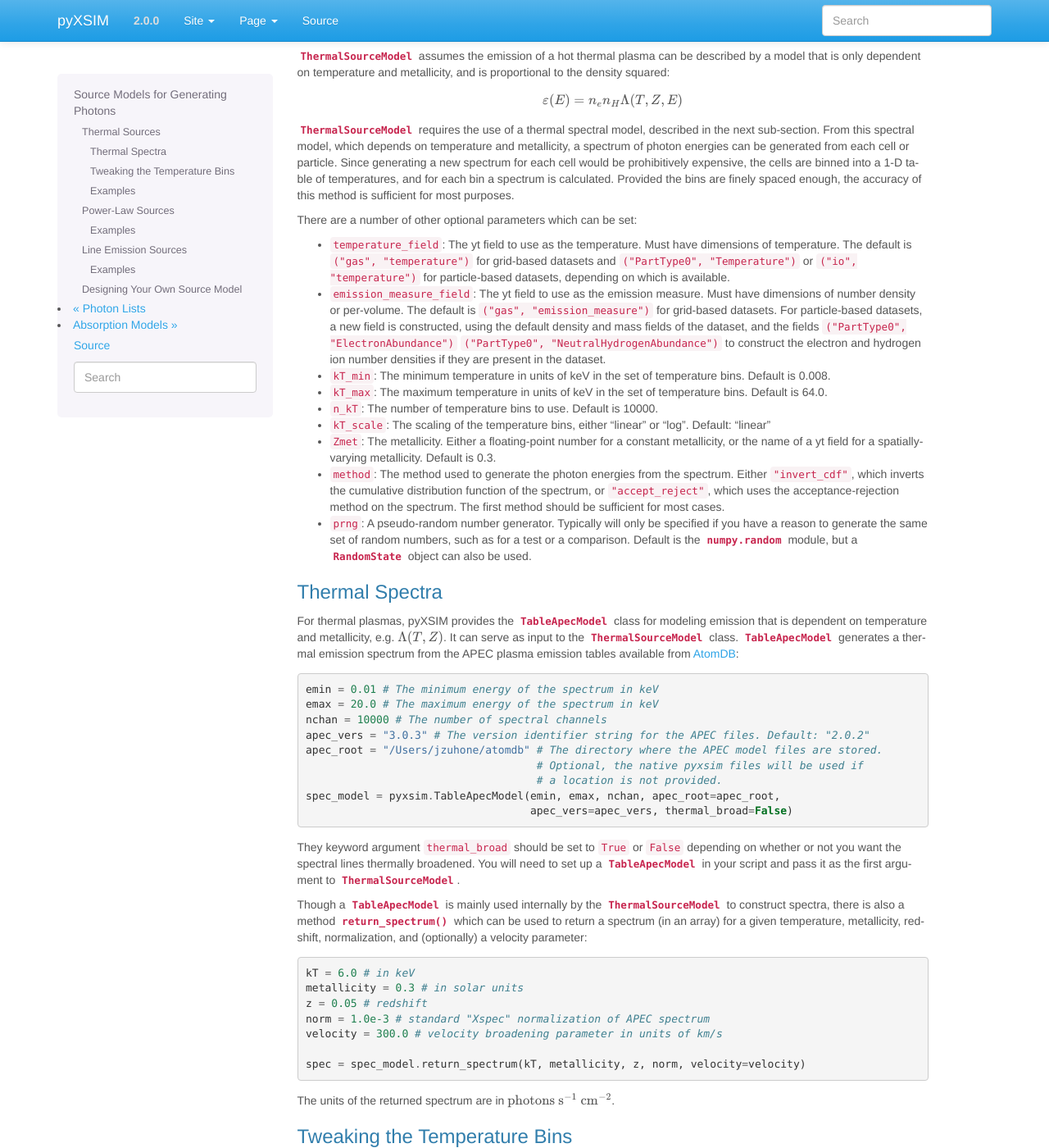
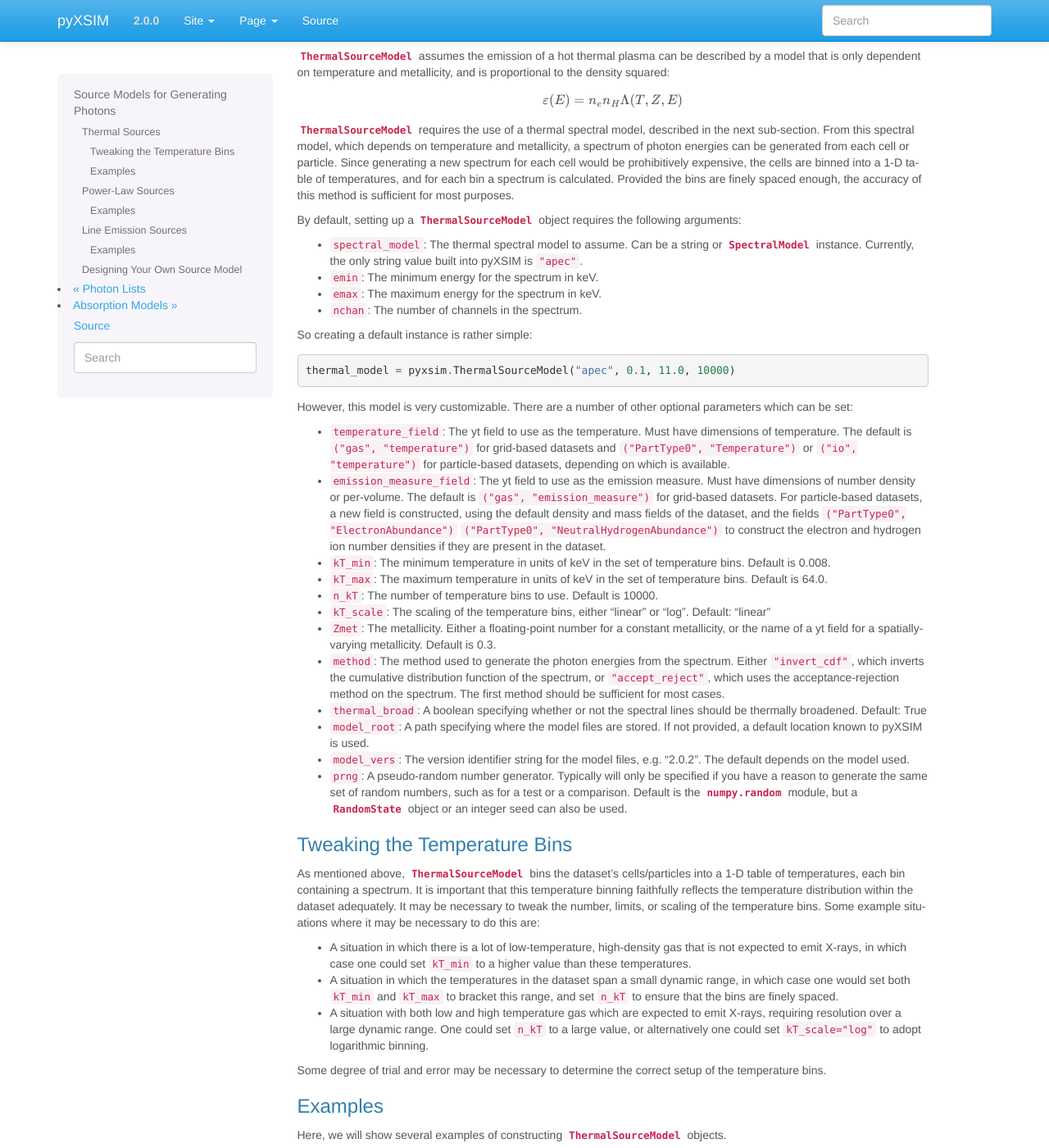
Before and after one commit to jzuhone/pyxsim, a Sphinx documentation site: the page built from doc/source/source_models.rst, in a window 1280 px wide and 1400 px high, scrolled down 201 px. Shown: the whole window at 82% size. Built offline with Sphinx 7.4.7, drawn with Linux system fonts in a browser that asks for light colours; some of the changed text lies outside the part shown.

Commit message:
Updated source model docs

```diff
--- a/doc/source/source_models.rst
+++ b/doc/source/source_models.rst
@@ -30,7 +30,24 @@ expensive, the cells are binned into a 1-D table of temperatures, and for each b
 a spectrum is calculated. Provided the bins are finely spaced enough, the accuracy of
 this method is sufficient for most purposes.
 
-There are a number of other optional parameters which can be set:
+By default, setting up a :class:`~pyxsim.source_models.ThermalSourceModel` object
+requires the following arguments:
+
+* ``spectral_model``: The thermal spectral model to assume. Can be a string or
+  :class:`~pyxsim.spectral_models.SpectralModel` instance. Currently, the only
+  string value built into pyXSIM is ``"apec"``.
+* ``emin``: The minimum energy for the spectrum in keV.
+* ``emax``: The maximum energy for the spectrum in keV.
+* ``nchan``: The number of channels in the spectrum.
+
+So creating a default instance is rather simple:
+
+.. code-block:: python
+
+    thermal_model = pyxsim.ThermalSourceModel("apec", 0.1, 11.0, 10000)
+
+However, this model is very customizable. There are a number of other optional
+parameters which can be set:
 
 * ``temperature_field``: The yt field to use as the temperature. Must have dimensions
   of temperature. The default is ``("gas", "temperature")`` for grid-based datasets and
@@ -51,54 +68,16 @@ There are a number of other optional parameters which can be set:
 * ``method``: The method used to generate the photon energies from the spectrum. Either ``"invert_cdf"``,
   which inverts the cumulative distribution function of the spectrum, or ``"accept_reject"``, which uses
   the acceptance-rejection method on the spectrum. The first method should be sufficient for most cases.
+* ``thermal_broad``: A boolean specifying whether or not the spectral lines should be thermally
+  broadened. Default: True
+* ``model_root``: A path specifying where the model files are stored. If not provided, a default
+  location known to pyXSIM is used.
+* ``model_vers``: The version identifier string for the model files, e.g. "2.0.2". The default
+  depends on the model used.
 * ``prng``: A pseudo-random number generator. Typically will only be specified
   if you have a reason to generate the same set of random numbers, such as for a
   test or a comparison. Default is the :mod:`numpy.random` module, but a
-  :class:`~numpy.random.RandomState` object can also be used.
-
-Thermal Spectra
-+++++++++++++++
-
-For thermal plasmas, pyXSIM provides the :class:`~pyxsim.spectral_models.TableApecModel` class
-for modeling emission that is dependent on temperature and metallicity, e.g. :math:`\Lambda(T,Z)`.
-It can serve as input to the :class:`~pyxsim.source_models.ThermalSourceModel` class.
-:class:`~pyxsim.spectral_models.TableApecModel` generates a thermal emission spectrum
-from the APEC plasma emission tables available from `AtomDB <http://www.atomdb.org>`_:
-
-.. code-block:: python
-
-    emin = 0.01 # The minimum energy of the spectrum in keV
-    emax = 20.0 # The maximum energy of the spectrum in keV
-    nchan = 10000 # The number of spectral channels
-    apec_vers = "3.0.3" # The version identifier string for the APEC files. Default: "2.0.2"
-    apec_root = "/Users/jzuhone/atomdb" # The directory where the APEC model files are stored.
-                                        # Optional, the native pyxsim files will be used if
-                                        # a location is not provided.
-    spec_model = pyxsim.TableApecModel(emin, emax, nchan, apec_root=apec_root,
-                                       apec_vers=apec_vers, thermal_broad=False)
-
-They keyword argument ``thermal_broad`` should be set to ``True`` or ``False`` depending on
-whether or not you want the spectral lines thermally broadened. You will need to set up a
-:class:`~pyxsim.spectral_models.TableApecModel` in your script and pass it as the first argument
-to :class:`~pyxsim.source_models.ThermalSourceModel`.
-
-Though a :class:`~pyxsim.spectral_models.TableApecModel` is mainly used internally by the
-:class:`~pyxsim.source_models.ThermalSourceModel` to construct spectra, there is also a method
-:meth:`~pyxsim.source_models.TableApecModel.return_spectrum` which can be used to return a
-spectrum (in an array) for a given temperature, metallicity, redshift, normalization, and
-(optionally) a velocity parameter:
-
-.. code-block:: python
-
-    kT = 6.0 # in keV
-    metallicity = 0.3 # in solar units
-    z = 0.05 # redshift
-    norm = 1.0e-3 # standard "Xspec" normalization of APEC spectrum
-    velocity = 300.0 # velocity broadening parameter in units of km/s
-
-    spec = spec_model.return_spectrum(kT, metallicity, z, norm, velocity=velocity)
-
-The units of the returned spectrum are in :math:`{\rm photons~s^{-1}~cm^{-2}}`.
+  :class:`~numpy.random.RandomState` object or an integer seed can also be used.
 
 Tweaking the Temperature Bins
 +++++++++++++++++++++++++++++
@@ -123,40 +102,47 @@ Some degree of trial and error may be necessary to determine the correct setup o
 Examples
 ++++++++
 
-Here, we will show several examples of constructing :class:`~pyxsim.source_models.ThermalSourceModel`
-objects. First, construct a thermal spectral model:
-
-.. code-block:: python
-
-    spec_model = pyxsim.TableApecModel(0.1, 20.0, 10000, thermal_broad=True)
+Here, we will show several examples of constructing
+:class:`~pyxsim.source_models.ThermalSourceModel` objects.
 
 An example where we use the default parameters, except we set a constant metallicity:
 
 .. code-block:: python
 
-    thermal_model = pyxsim.ThermalSourceModel(spec_model, Zmet=0.5)
+    thermal_model = pyxsim.ThermalSourceModel("apec", 0.1, 20.0, 10000, Zmet=0.5)
 
 An example where we use a metallicity field and change the temperature field:
 
 .. code-block:: python
 
-    thermal_model = pyxsim.ThermalSourceModel(spec_model, Zmet=("gas", "metallicity"),
+    thermal_model = pyxsim.ThermalSourceModel("apec", 0.1, 20.0, 10000,
+                                              Zmet=("gas", "metallicity"),
                                               temperature_field="hot_gas_temp")
 
 An example where we change the limits and number of the temperature bins:
 
 .. code-block:: python
 
-    thermal_model = pyxsim.ThermalSourceModel(spec_model, kT_min=0.1, kT_max=100.,
+    thermal_model = pyxsim.ThermalSourceModel("apec", 0.1, 20.0, 10000,
+                                              kT_min=0.1, kT_max=100.,
                                               n_kT=50000)
+
+An example where we turn off thermal broadening of spectral lines, specify a
+directory to find the model files, and specify the model version:
+
+.. code-block:: python
+
+    thermal_model = pyxsim.ThermalSourceModel("apec", 0.1, 20.0, 10000,
+                                              thermal_broad=False,
+                                              model_root="/Users/jzuhone/data",
+                                              model_vers="3.0.3")
 
 An example where we specify a random number generator:
 
 .. code-block:: python
 
-    from numpy.random import RandomState
-    prng = RandomState(25)
-    thermal_model = pyxsim.ThermalSourceModel(spec_model, prng=prng)
+    thermal_model = pyxsim.ThermalSourceModel("apec", 0.1, 20.0, 10000,
+                                              prng=25)
 
 .. _power-law-sources:
 
@@ -386,14 +372,3 @@ what is going on.
         active_cells = number_of_photons > 0
 
         return number_of_photons[active_cells], active_cells, energies[:end_e].copy()
-
-Finally, your source model needs a ``cleanup_model`` method to free memory, close file handles, and
-reset the values of parameters that it used, in case you want to use the same source model instance
-to generate photons for a different redshift, distance, etc. The ``cleanup_model`` method for
-:class:`~pyxsim.source_models.PowerLawSourceModel` is very simple:
-
-.. code-block:: python
-
-    def cleanup_model(self):
-        self.redshift = None
-        self.spectral_norm = None
```
Also changed, not shown: 1 other file.
